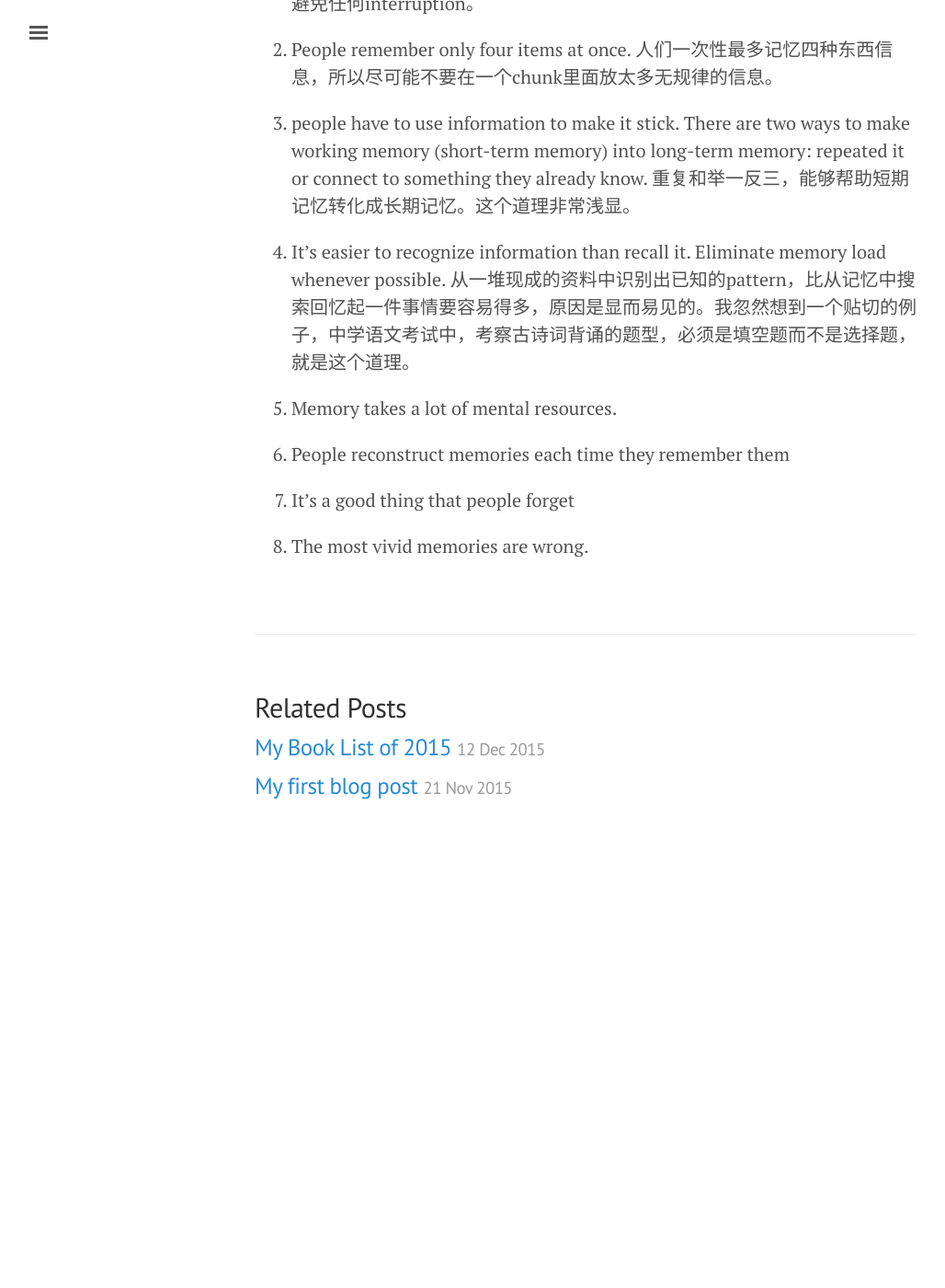
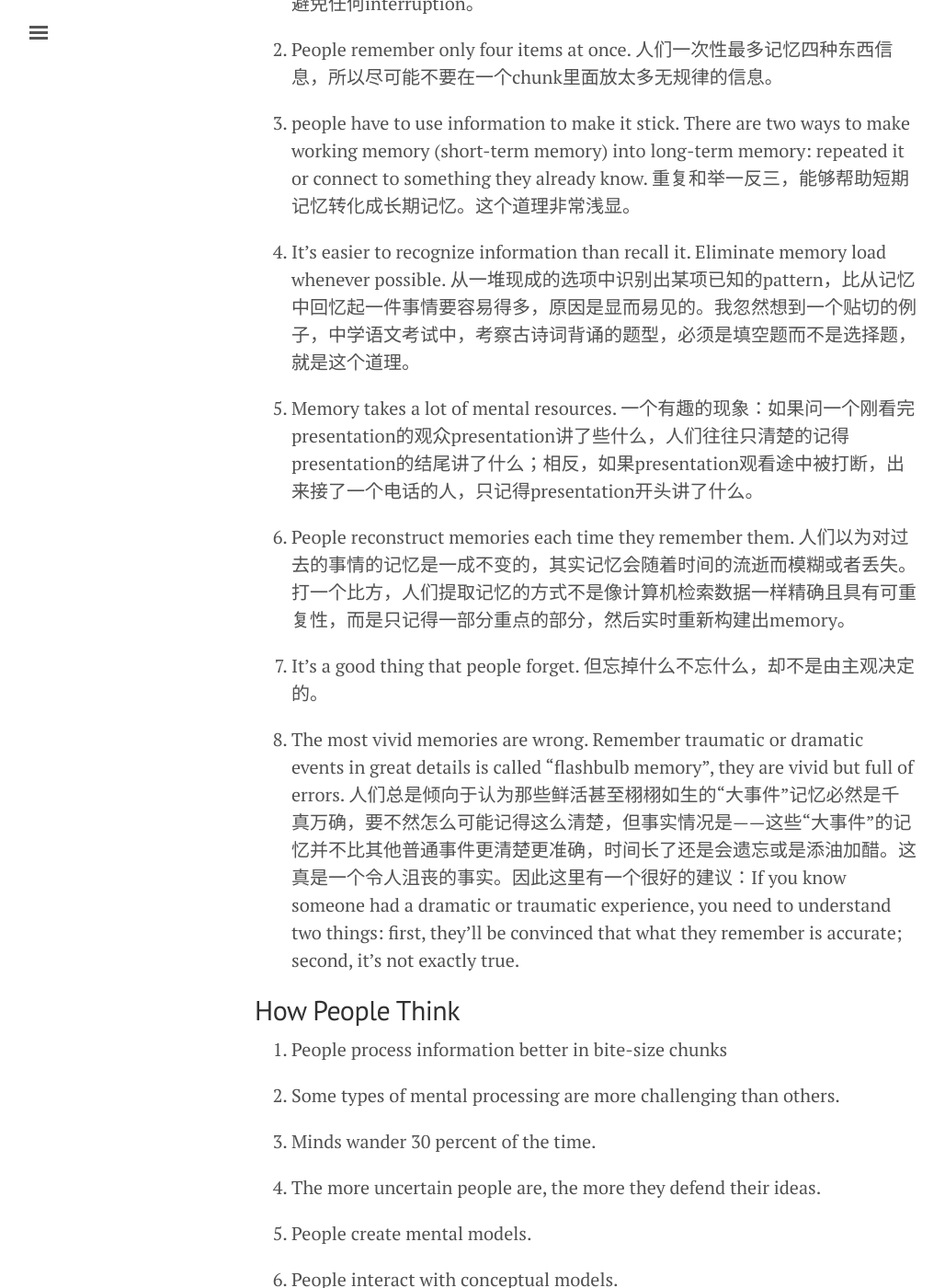
Before and after one commit to dhei/dhei.github.io, a Jekyll site: the page built from _posts/2015-12-13-100-things-about-UX.md, in a window 1280 px wide and 1400 px high, scrolled down 3466 px. Shown: the whole window at 92% size, without its empty margins (3-1031 px from the left). Built offline with Jekyll 4.4.1, drawn with Linux system fonts in a browser that asks for light colours; before the commit the page ends 4396 px from its top, so only the background shows below that; some of the changed text lies outside the part shown.

Commit message:
update 100 things about UX

```diff
--- a/_posts/2015-12-13-100-things-about-UX.md
+++ b/_posts/2015-12-13-100-things-about-UX.md
@@ -63,12 +63,181 @@ One of the most interesting part of the book is its structure - one hundred "sec
 
 3. people have to use information to make it stick. There are two ways to make working memory (short-term memory) into long-term memory: repeated it or connect to something they already know. 重复和举一反三，能够帮助短期记忆转化成长期记忆。这个道理非常浅显。
 
-4. It's easier to recognize information than recall it. Eliminate memory load whenever possible. 从一堆现成的资料中识别出已知的pattern，比从记忆中搜索回忆起一件事情要容易得多，原因是显而易见的。我忽然想到一个贴切的例子，中学语文考试中，考察古诗词背诵的题型，必须是填空题而不是选择题，就是这个道理。
+4. It's easier to recognize information than recall it. Eliminate memory load whenever possible. 从一堆现成的选项中识别出某项已知的pattern，比从记忆中回忆起一件事情要容易得多，原因是显而易见的。我忽然想到一个贴切的例子，中学语文考试中，考察古诗词背诵的题型，必须是填空题而不是选择题，就是这个道理。
 
-5. Memory takes a lot of mental resources.
+5. Memory takes a lot of mental resources. 一个有趣的现象：如果问一个刚看完presentation的观众presentation讲了些什么，人们往往只清楚的记得presentation的结尾讲了什么；相反，如果presentation观看途中被打断，出来接了一个电话的人，只记得presentation开头讲了什么。
 
-6. People reconstruct memories each time they remember them
+6. People reconstruct memories each time they remember them. 人们以为对过去的事情的记忆是一成不变的，其实记忆会随着时间的流逝而模糊或者丢失。打一个比方，人们提取记忆的方式不是像计算机检索数据一样精确且具有可重复性，而是只记得一部分重点的部分，然后实时重新构建出memory。
 
-7. It's a good thing that people forget
+7. It's a good thing that people forget. 但忘掉什么不忘什么，却不是由主观决定的。
 
-8. The most vivid memories are wrong.
+8. The most vivid memories are wrong. Remember traumatic or dramatic events in great details is called "flashbulb memory", they are vivid but full of errors. 人们总是倾向于认为那些鲜活甚至栩栩如生的“大事件”记忆必然是千真万确，要不然怎么可能记得这么清楚，但事实情况是——这些“大事件”的记忆并不比其他普通事件更清楚更准确，时间长了还是会遗忘或是添油加醋。这真是一个令人沮丧的事实。因此这里有一个很好的建议：If you know someone had a dramatic or traumatic experience, you need to understand two things: first, they'll be convinced that what they remember is accurate; second, it's not exactly true.
+
+
+## How People Think
+
+1. People process information better in bite-size chunks
+
+2. Some types of mental processing are more challenging than others.
+
+3. Minds wander 30 percent of the time.
+
+4. The more uncertain people are, the more they defend their ideas.
+
+5. People create mental models.
+
+6. People interact with conceptual models.
+
+7. People process information best in story form.
+
+8. People learn best from examples.
+
+9. People are driven to create categories.
+
+10. Time is relative.
+
+11. There are four ways to be creative.
+
+12. People can be in a flow state.
+
+13. Culture affects how people think.
+
+
+## How People Focus Their Attention
+
+1. Attention is selective.
+
+2. People filter information.
+
+3. Well-practiced skills don't require conscious attention.
+
+4. Expectation of frequency affect attention.
+
+5. Sustained attention lasts about ten minutes.
+
+6. People pay attention only to salient cues.
+
+7. People can't actually multitask.
+
+8. Danger, food, sex, movement, faces, and stories get the most attention.
+
+9. Loud noises startle and get attention.
+
+10. For people to pay attention to something, they must first perceive it.
+
+
+## What Motivates People
+
+1. People are more motivated as they get closer to a goal.
+
+2. Variable rewards are powerful.
+
+3. Dopamine makes people addicted to seeking information.
+
+4. Unpredictability keeps people searching.
+
+5. People are more motivated by intrinsic rewards than extrinsic rewards.
+
+6. People are motivated by progress, mastery, and control.
+
+7. People's ability to delay gratification (or not) starts young.
+
+8. People are inherently lazy.
+
+9. People will look for shortcuts only if the shortcuts are easy.
+
+10. People assume it's you, not the situation.
+
+11. Forming a habit takes a long time and requires small steps.
+
+12. People are more motivated to compete when there are fewer competitors.
+
+13. People are motivated by autonomy.
+
+
+## People Are Social Animals
+
+1. The "Strong tie" group size limit is 150 people.
+
+2. People are hard-wired for imitation and empathy.
+
+3. Doing things together bonds people together.
+
+4. People expect online interactions to follow social rules.
+
+5. People lie to differing degrees depending on the media.
+
+6. Speakers' brains and listeners' brains sync up during communication.
+
+7. The brain responds uniquely to people you know personally.
+
+8. Laughter bonds people together.
+
+9. People can tell when a smile is real or fake more accurately with video.
+
+
+## How People Feel
+
+1. Seven basic emotions are universal.
+
+2. Emotions are tied to muscle movement and vice versa.
+
+3. Anecdotes persuade more than data.
+
+4. Smells evoke emotions and memories.
+
+5. People are programmed to enjoy surprises.
+
+6. People are happier when they are busy.
+
+7. Pastoral scenes make people happy.
+
+8. People use look and feel as their first indicator of trust.
+
+9. Listening to music releases dopamine in the brain.
+
+10. The more difficult something is to achieve, the more people like it.
+
+11. People overestimating reactions to future events.
+
+12. People feel more positive before and after an event than during it.
+
+13. People want what is familiar when they are sad or scared.
+
+
+## People Make Mistakes
+
+1. People will always make mistakes, there is no fail-safe product.
+
+2. People make errors when they are under stress.
+
+3. Not all mistakes are bad.
+
+4. People make predictable types of errors.
+
+5. People use different error strategies.
+
+
+## How People Decide
+
+1. People make most decisions unconsciously.
+
+2. The unconscious knows first.
+
+3. People want more choices and information than they can process.
+
+4. People think choice equals control.
+
+5. People may care about time more than they care about money.
+
+6. Mood influences the decision-making process.
+
+7. Group decision making can be faulty.
+
+8. People are swayed by a dominant personality.
+
+9. When people are uncertain, they let others decide what to do.
+
+10. People think others are more easily influenced than they are themselves.
+
+11. People value a product more highly when it's physically in front of them.
```
Also changed, not shown: other parts of _posts/2015-12-13-100-things-about-UX.md (+2 -2 lines).
